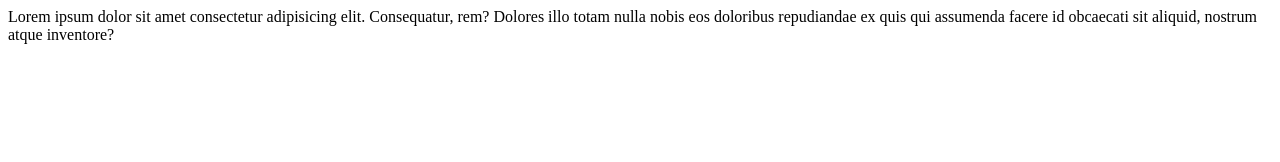
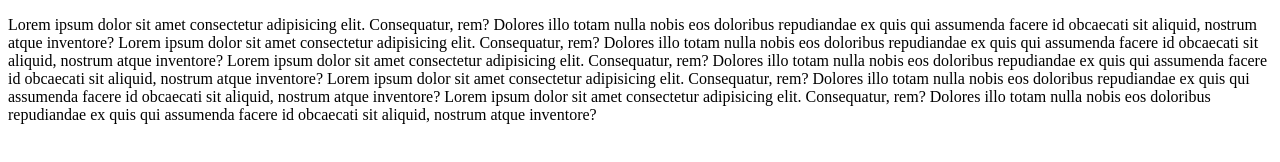
Before and after one commit to Sergey-Lushin/Sergey-Lushin.github.io, a plain HTML site: page index.html in a window 1280 px wide. Drawn offline with Linux system fonts and the light colour scheme.

Commit message:
Update index.html

```diff
--- a/index.html
+++ b/index.html
@@ -6,6 +6,10 @@
     <title>Document</title>
 </head>
 <body>
+    <p>Lorem ipsum dolor sit amet consectetur adipisicing elit. Consequatur, rem? Dolores illo totam nulla nobis eos doloribus repudiandae ex quis qui assumenda facere id obcaecati sit aliquid, nostrum atque inventore?
     Lorem ipsum dolor sit amet consectetur adipisicing elit. Consequatur, rem? Dolores illo totam nulla nobis eos doloribus repudiandae ex quis qui assumenda facere id obcaecati sit aliquid, nostrum atque inventore?
+    Lorem ipsum dolor sit amet consectetur adipisicing elit. Consequatur, rem? Dolores illo totam nulla nobis eos doloribus repudiandae ex quis qui assumenda facere id obcaecati sit aliquid, nostrum atque inventore?
+    Lorem ipsum dolor sit amet consectetur adipisicing elit. Consequatur, rem? Dolores illo totam nulla nobis eos doloribus repudiandae ex quis qui assumenda facere id obcaecati sit aliquid, nostrum atque inventore?
+    Lorem ipsum dolor sit amet consectetur adipisicing elit. Consequatur, rem? Dolores illo totam nulla nobis eos doloribus repudiandae ex quis qui assumenda facere id obcaecati sit aliquid, nostrum atque inventore?</p>
 </body>
 </html>
```
